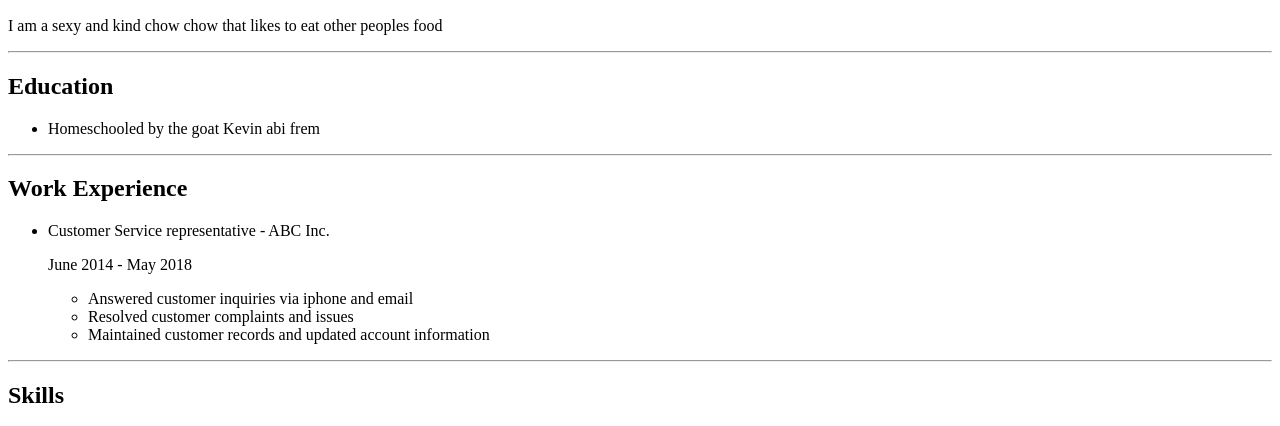
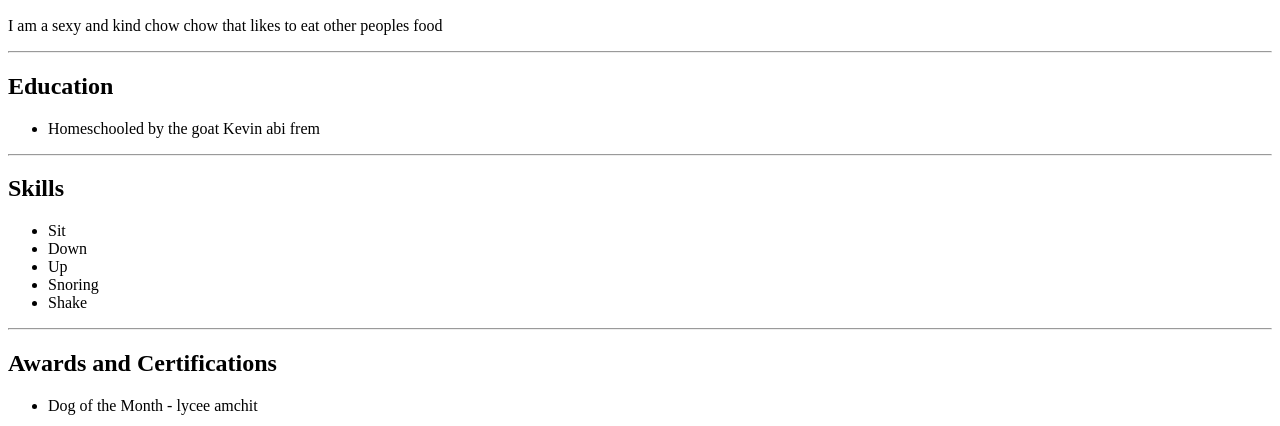
Before and after one commit to Yellowfire3716/html-Mika, a plain HTML site: page index.html in a window 1280 px wide. Shown: the part 334-760 px from the top of the page. Drawn offline with Linux system fonts and the light colour scheme.

Commit message:
Update index.html

```diff
--- a/index.html
+++ b/index.html
@@ -16,19 +16,7 @@
       <li>Homeschooled by the goat Kevin abi frem</li>
     </ul>
     <hr />
-    <h2>Work Experience</h2>
-    <ul>
-      <li>
-        Customer Service representative - ABC Inc.
-        <p>June 2014 - May 2018</p>
-        <ul>
-          <li>Answered customer inquiries via iphone and email</li>
-          <li>Resolved customer complaints and issues</li>
-          <li>Maintained customer records and updated account information</li>
-        </ul>
-      </li>
-    </ul>
-    <hr />
+
     <h2>Skills</h2>
     <ul>
       <li>Sit</li>
```
